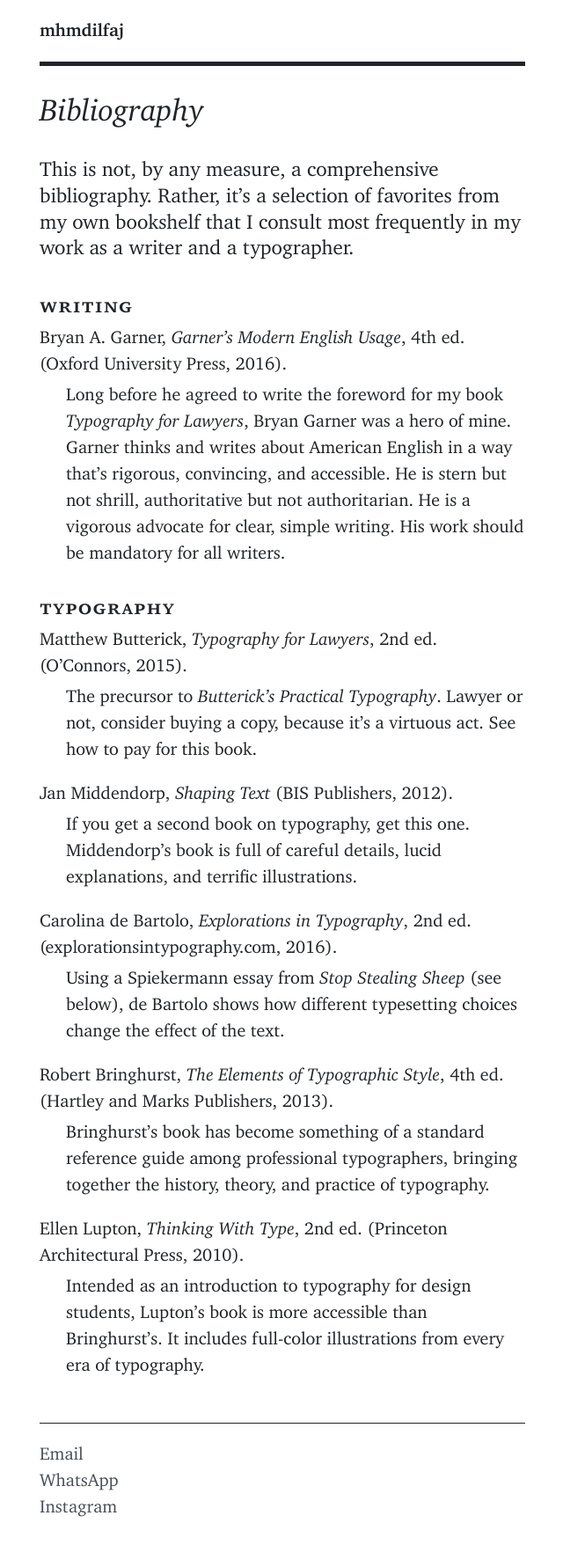
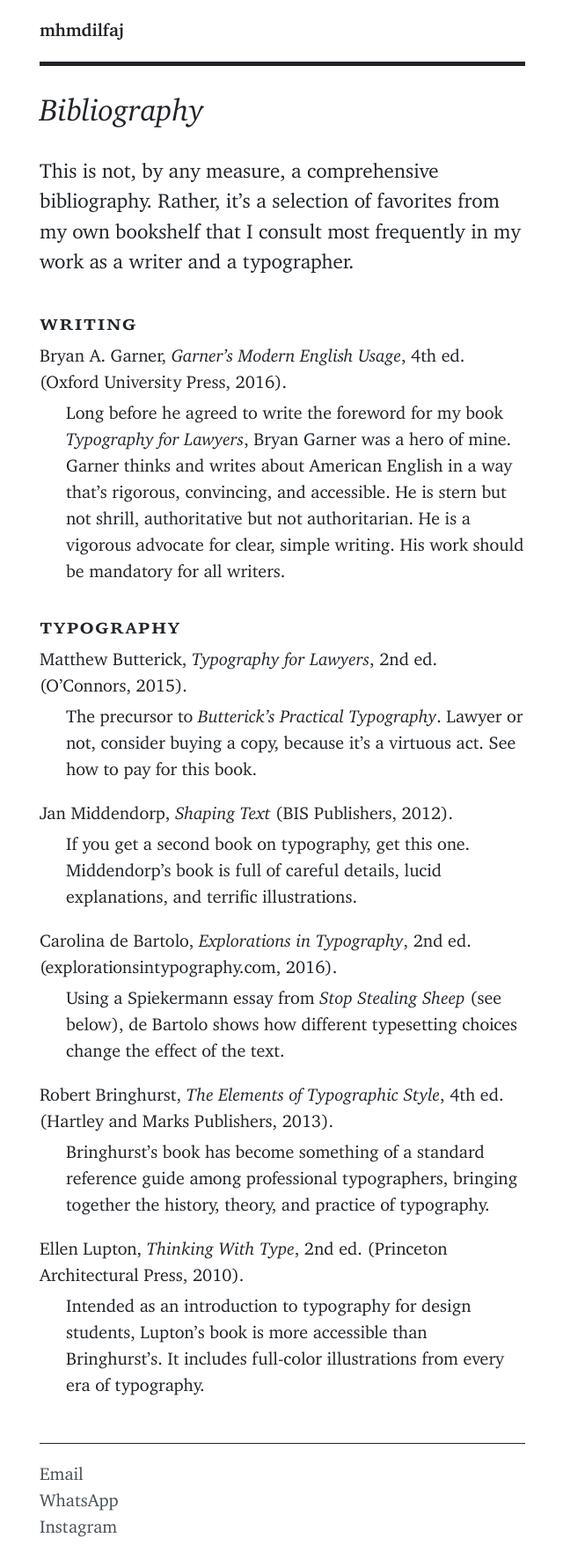
Before and after one commit to mhmdilfaj/mhmdilfaj.github.io, a Jekyll site: the page built from bibliography.md, in a window 1280 px wide. Shown: the whole page at 88% size, without its empty margins (319-959 px from the left). Built offline with Jekyll 4.4.1, drawn with Linux system fonts in a browser that asks for light colours; before the commit the page ends 1758 px from its top, so only the background shows below that.

Commit message:
Update stylesheet.css

```diff
--- a/assets/stylesheet.css
+++ b/assets/stylesheet.css
@@ -223,14 +223,14 @@
 }
 
 h2 {
-  font-size: 1.45em;
+  font-size: 1.5em;
 }
 
 h3,
 h4,
 h5,
 h6 {
-	font-size: 1.20em;
+	font-size: 1.25em;
 	font-variant-caps: all-small-caps;
 	letter-spacing: 0.05em;
 }
@@ -242,8 +242,7 @@
 
 .lead {
   font-size: 1.15em;
-	line-height: 1.3;
-}
+	}
 
 small {
   font-size: 80%;
@@ -426,6 +425,18 @@
   color: var(--gray-700);
 }
 
+/* font size */
+.fs-1 {
+  font-size: 1.75em;
+}
+.fs-2 {
+  font-size: 1.5em;
+}
+.fs-3 {
+  font-size: 1.25em;
+}
+
+
 /* line height */
 .lh-1 {
   line-height: 1;
```
